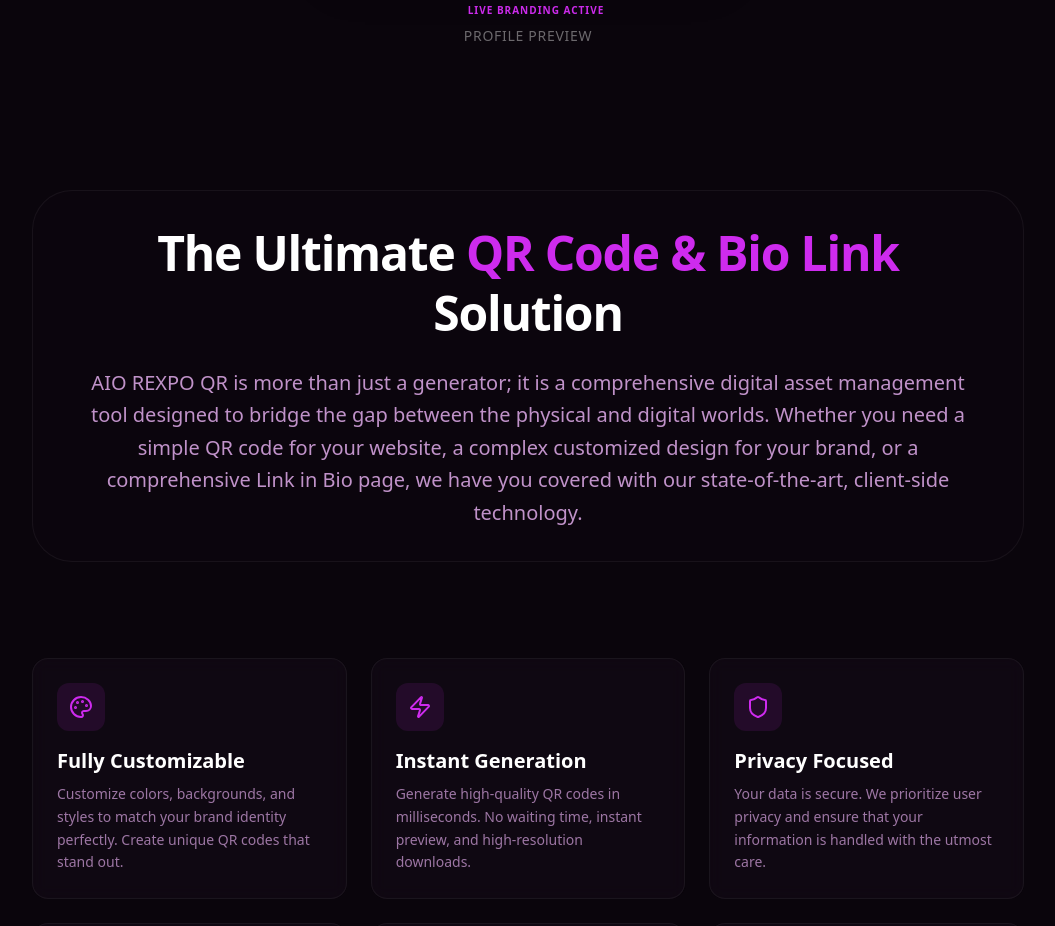
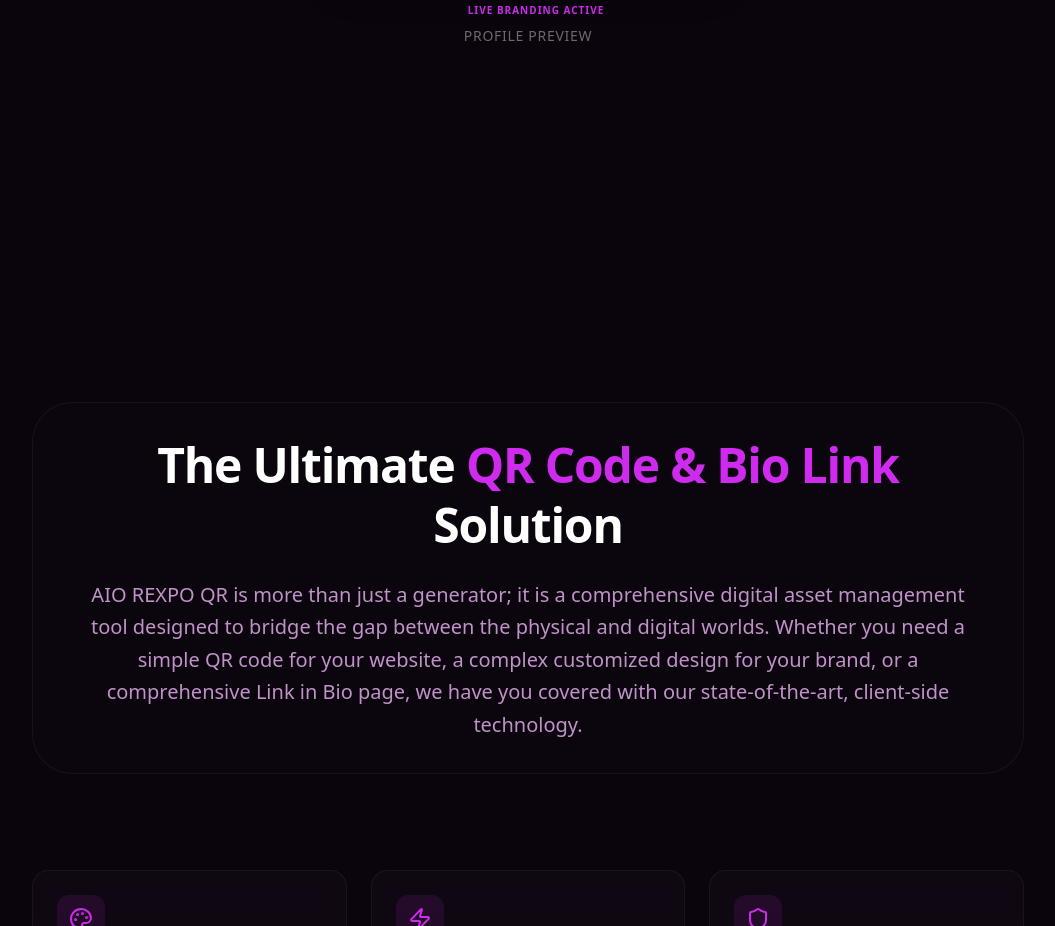
Before and after one commit to ramunarlapati-13/all-in-one-qr-generator, a React (Vite) app: page / in a window 1280 px wide. Shown: the part 2520-3446 px from the top of the page, without its empty margins (112-1167 px from the left). Built offline with nearby package versions, Linux system fonts and the light colour scheme; no server answers.

Commit message:
feat: Add About, Privacy Policy, and Terms of Service pages, and introduce an AdUnit component.

```diff
--- a/src/App.tsx
+++ b/src/App.tsx
@@ -31,6 +31,7 @@
 const AdminPage = lazy(() => import('./components/AdminPage'));
 import LandingContent from './components/LandingContent';
 import AdSenseScript from './components/AdSenseScript';
+import AdUnit from './components/AdUnit';
 
 function cn(...inputs: ClassValue[]) {
   return twMerge(clsx(inputs));
@@ -756,6 +757,8 @@
                   </p>
                 </div>
               </div>
+
+              <AdUnit />
             </div>
 
           )}
--- /dev/null
+++ b/src/components/AdUnit.tsx
@@ -0,0 +1,32 @@
+import React, { useEffect } from 'react';
+
+declare global {
+    interface Window {
+        adsbygoogle: any[];
+    }
+}
+
+const AdUnit: React.FC = () => {
+    useEffect(() => {
+        try {
+            if (typeof window !== 'undefined') {
+                (window.adsbygoogle = window.adsbygoogle || []).push({});
+            }
+        } catch (e) {
+            console.error('AdSense error:', e);
+        }
+    }, []);
+
+    return (
+        <div className="w-full flex justify-center my-8 overflow-hidden min-h-[100px]">
+            <ins className="adsbygoogle"
+                style={{ display: 'block', width: '100%' }}
+                data-ad-client="ca-pub-4862759938728085"
+                data-ad-slot="2148764840"
+                data-ad-format="auto"
+                data-full-width-responsive="true"></ins>
+        </div>
+    );
+};
+
+export default AdUnit;
--- a/src/pages/About.tsx
+++ b/src/pages/About.tsx
@@ -3,6 +3,7 @@
 import { Users, ArrowLeft, Star, Heart, Coffee } from 'lucide-react';
 import { useNavigate } from 'react-router-dom';
 import AdSenseScript from '../components/AdSenseScript';
+import AdUnit from '../components/AdUnit';
 
 const About: React.FC = () => {
     const navigate = useNavigate();
@@ -10,6 +11,7 @@
     return (
         <div className="min-h-screen bg-[#0a050c] text-white selection:bg-[#ce2bee]/30 pb-20">
             <AdSenseScript />
+            <AdUnit />
             {/* Dynamic Background */}
             <div className="fixed inset-0 overflow-hidden pointer-events-none">
                 <div className="absolute top-[-10%] left-[-10%] w-[40%] h-[40%] bg-[#ce2bee]/10 blur-[120px] rounded-full" />
--- a/src/pages/PrivacyPolicy.tsx
+++ b/src/pages/PrivacyPolicy.tsx
@@ -3,6 +3,7 @@
 import { Shield, ArrowLeft } from 'lucide-react';
 import { useNavigate } from 'react-router-dom';
 import AdSenseScript from '../components/AdSenseScript';
+import AdUnit from '../components/AdUnit';
 
 const PrivacyPolicy: React.FC = () => {
     const navigate = useNavigate();
@@ -10,6 +11,7 @@
     return (
         <div className="min-h-screen bg-[#0a050c] text-white selection:bg-[#ce2bee]/30 pb-20">
             <AdSenseScript />
+            <AdUnit />
             {/* Dynamic Background */}
             <div className="fixed inset-0 overflow-hidden pointer-events-none">
                 <div className="absolute top-[-10%] left-[-10%] w-[40%] h-[40%] bg-[#ce2bee]/10 blur-[120px] rounded-full" />
--- a/src/pages/TermsOfService.tsx
+++ b/src/pages/TermsOfService.tsx
@@ -3,6 +3,7 @@
 import { FileText, ArrowLeft } from 'lucide-react';
 import { useNavigate } from 'react-router-dom';
 import AdSenseScript from '../components/AdSenseScript';
+import AdUnit from '../components/AdUnit';
 
 const TermsOfService: React.FC = () => {
     const navigate = useNavigate();
@@ -10,6 +11,7 @@
     return (
         <div className="min-h-screen bg-[#0a050c] text-white selection:bg-[#ce2bee]/30 pb-20">
             <AdSenseScript />
+            <AdUnit />
             {/* Dynamic Background */}
             <div className="fixed inset-0 overflow-hidden pointer-events-none">
                 <div className="absolute top-[-10%] left-[-10%] w-[40%] h-[40%] bg-[#ce2bee]/10 blur-[120px] rounded-full" />
```
